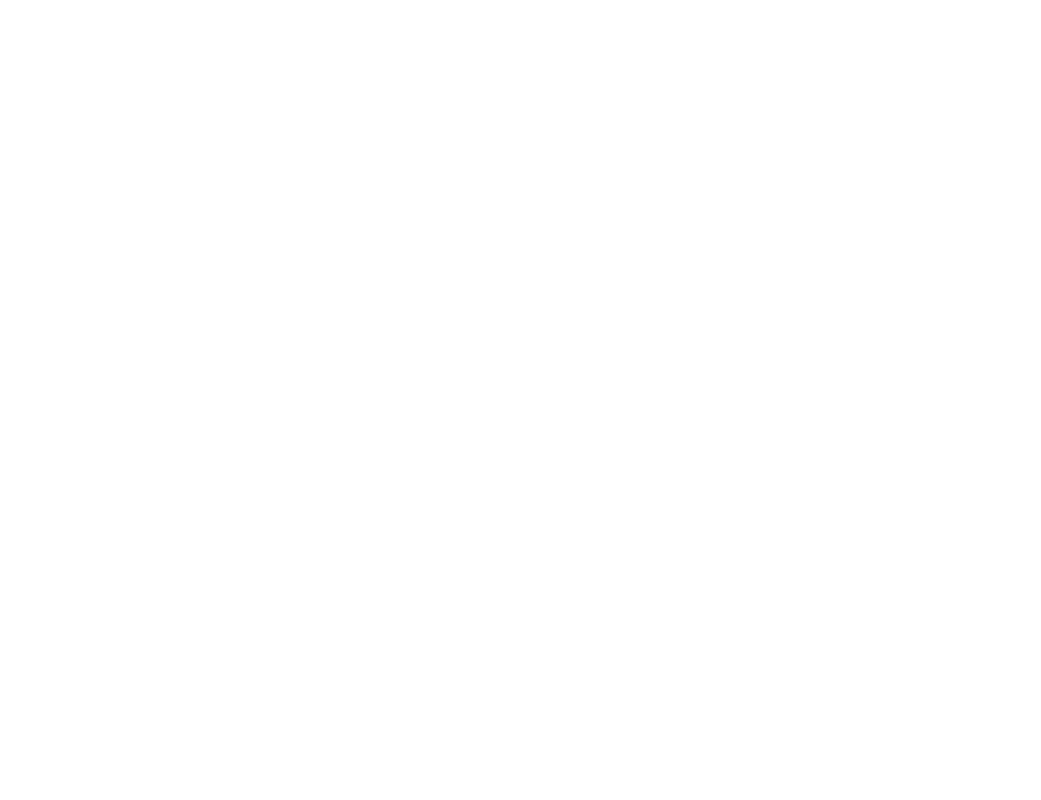
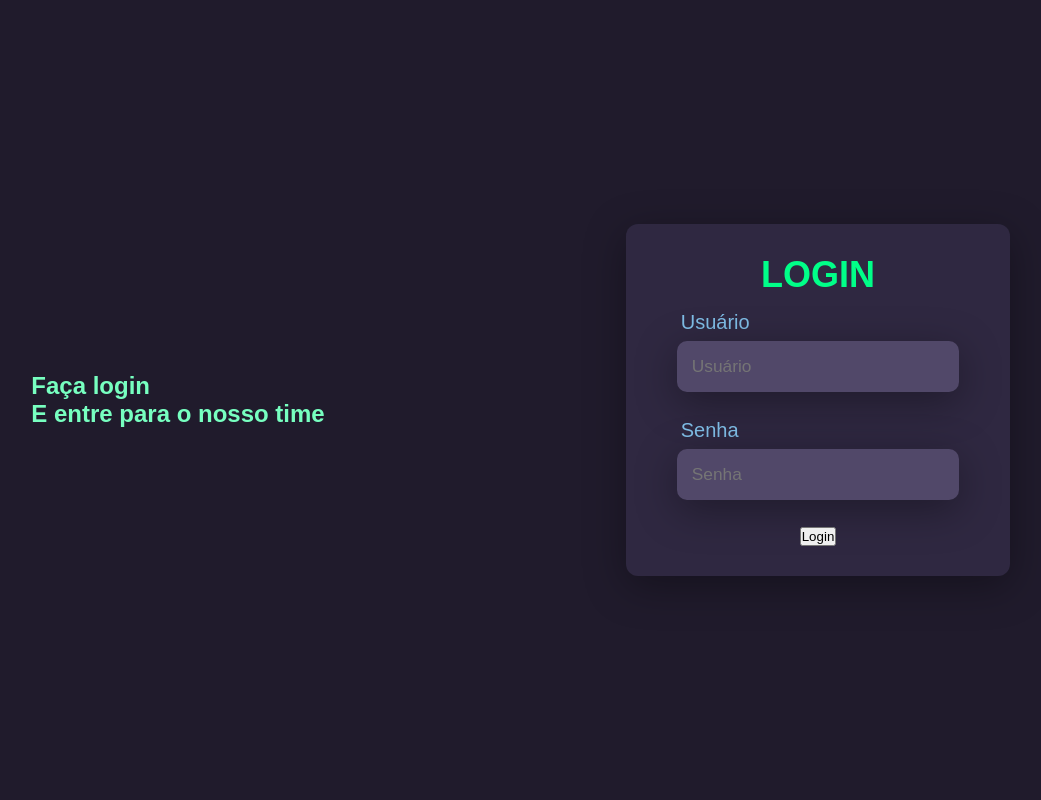
Before and after one commit to Jreng7/projects, a PHP site: page / in a window 1280 px wide. Before the commit the part shown is empty. Shown: the whole page, without its empty margins (142-1183 px from the left). Run offline with PHP 8.4, Linux system fonts and the light colour scheme.

Commit message:
Terminando pag proj login 2

```diff
--- a/login_theme2/css/style.css
+++ b/login_theme2/css/style.css
@@ -8,7 +8,78 @@
   font-family: Arial, Helvetica, sans-serif;
 }
 
-body {
+main {
+  background-color: #201B2C;
   min-height: 100vh;
   width: 100vw;
+  display: flex;
+  justify-content: center;
+  align-items: center;
 }
+
+.section-left {
+  width: 50vw;
+  height: 100vh;
+  display: flex;
+  justify-content: center;
+  align-items: center;
+  flex-direction: column;
+}
+
+.section-left > h1 {
+  color: #77ffc0;
+}
+
+.aside-right {
+  width: 50vw;
+  height: 100vh;
+  display: flex;
+  justify-content: center;
+  align-items: center;
+}
+
+form {
+  width: 60%;
+  display: flex;
+  justify-content: center;
+  align-items: center;
+  flex-direction: column;
+  padding: 30px 35px;
+  background-color: #2F2841;
+  border-radius: 12px;
+  box-shadow: 0px 10px 40px #00000056;
+}
+
+form > h2 {
+  color: #00ff88;
+  font-size: 27pt;
+  font-weight: 800;
+  margin: 0;
+  margin-bottom: 15px;
+}
+
+.textfield {
+  width: 90%;
+  display: flex;
+  flex-direction: column;
+}
+
+.textfield > input {
+  width: 100%;
+  border: none;
+  margin-bottom: 27px;
+  border-radius: 10px;
+  padding: 15px;
+  background-color: #514869;
+  color: #f0ffffde;
+  outline: none;
+  font-size: 13pt;
+  box-shadow: 0px 10px 40px #00000056;
+}
+
+.textfield > label {
+  color: #8bd3ffde;
+  margin-bottom: 7px;
+  padding-left: 4px;
+  font-size: 15pt;
+}
--- a/login_theme2/index.html
+++ b/login_theme2/index.html
@@ -5,9 +5,31 @@
   <meta http-equiv="X-UA-Compatible" content="IE=edge">
   <meta name="viewport" content="width=device-width, initial-scale=1.0">
   <link rel="stylesheet" href="./css/style.css">
-  <title>Document</title>
+  <title>Login 2</title>
 </head>
 <body>
+  <main>
+
+    <section class="section-left">
+      <h1>Faça login <br>E entre para o nosso time</h1>
+      <img src="" alt="">
+    </section>
+
+    <aside class="aside-right">
+      <form>
+        <h2>LOGIN</h2>
+          <div class="textfield">
+            <label>Usuário</label>
+            <input type="text" nama="nome" placeholder="Usuário">
+
+            <label>Senha</label>
+            <input type="password" nama="senha" placeholder="Senha">
+          </div>
+        <button>Login</button>
+      </form>
+    </aside>
+
+  </main>
 
 </body>
 </html>
```
